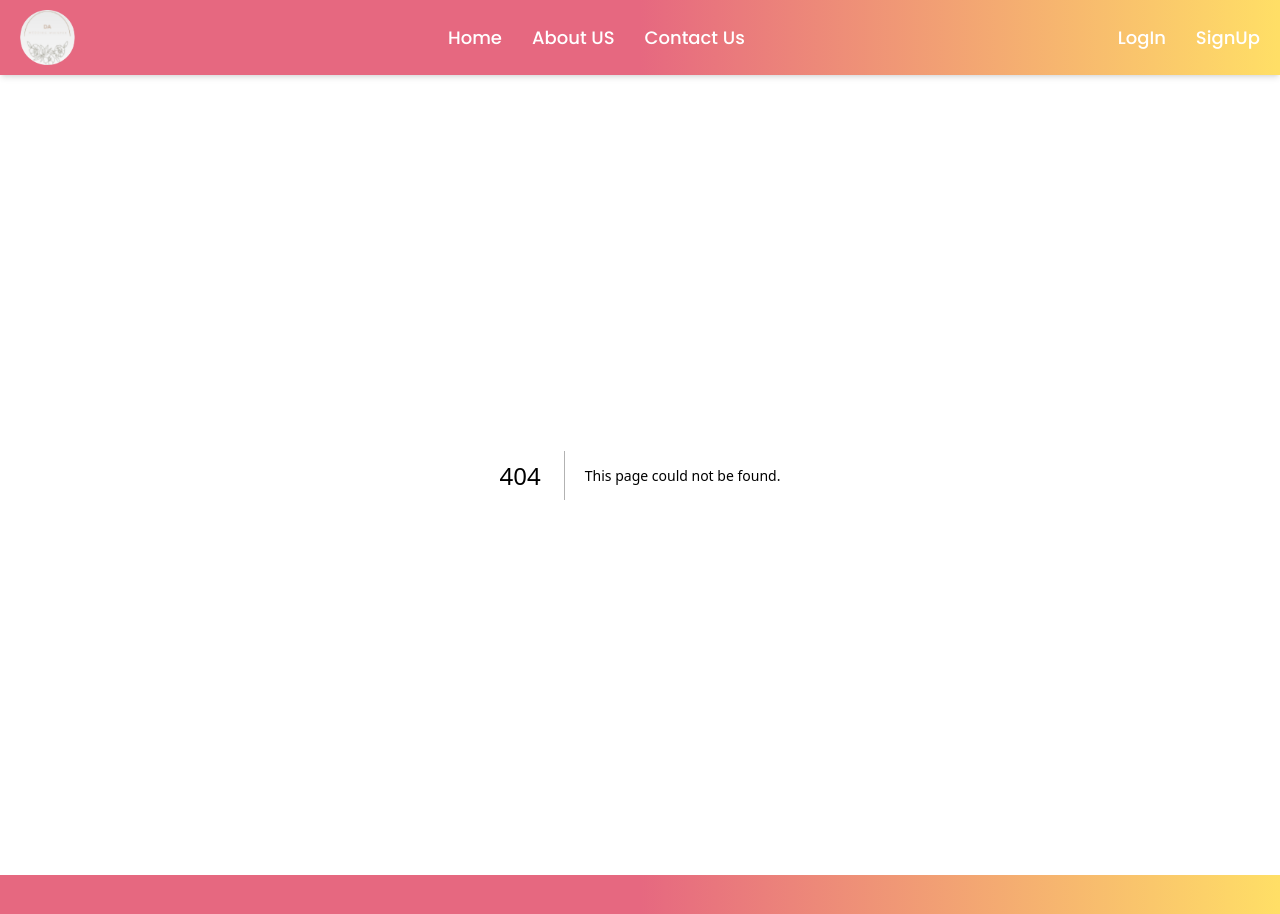
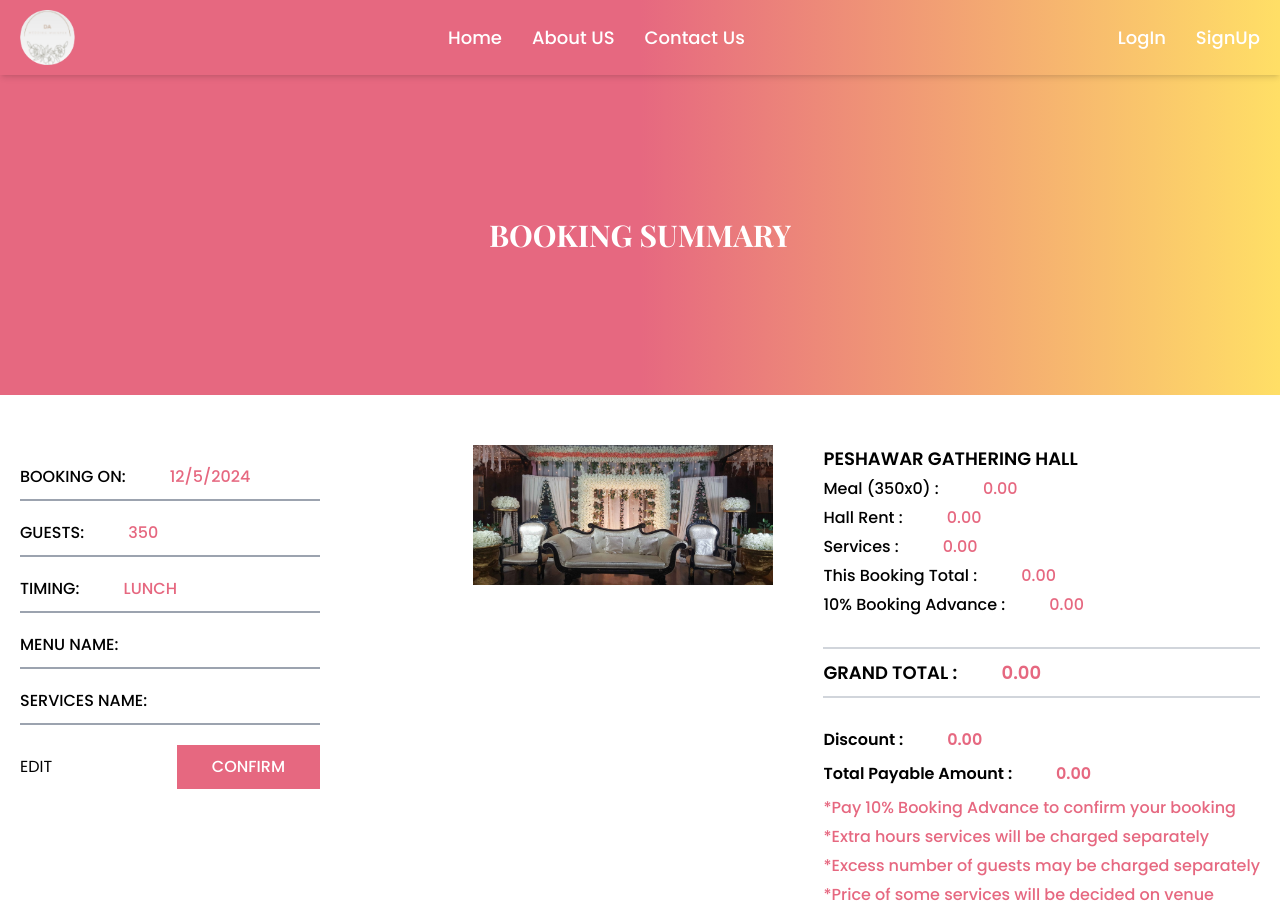
Before and after one commit to M-Alam116/wedding, a Next.js app: page /booking/booking-confirm in a window 1280 px wide. Before the commit this address had no page. Shown: the top 914 px of the page. Built offline with nearby package versions, Linux system fonts and the light colour scheme.

Commit message:
confirm booking page completed

```diff
--- /dev/null
+++ b/components/Booking/BookingConfirm.js
@@ -0,0 +1,153 @@
+import Image from "next/image";
+export default function BookingConfirm() {
+  return (
+    <div className="container">
+      {/* =========== Top Gradient ============= */}
+      <div className="flex items-center justify-center bgGradient w-full h-[15rem] md:h-[20rem]">
+        <h1 className="secondaryFont heading text-[30px] font-[700] text-white text-center">
+          BOOKING SUMMARY
+        </h1>
+      </div>
+
+      {/* ========== booking summary ========= */}
+      <div className="flex gap-[20px] justify-between flex-col lg:flex-row py-[50px] px-[10px] md:px-[20px]">
+        <div className="">
+          <div className="my-[20px]">
+            <label htmlFor="" className="text-[16px] font-[500]">
+              BOOKING ON:{" "}
+              <span className="text-primaryColor ml-[40px]">12/5/2024</span>
+            </label>
+            <div className="h-[2px] w-[300px] bg-gray-400 mt-[10px]"></div>
+          </div>
+
+          <div className="my-[20px]">
+            <label htmlFor="" className="text-[16px] font-[500]">
+              GUESTS: <span className="text-primaryColor ml-[40px]">350</span>
+            </label>
+            <div className="h-[2px] w-[300px] bg-gray-400 mt-[10px]"></div>
+          </div>
+
+          <div className="my-[20px]">
+            <label htmlFor="" className="text-[16px] font-[500]">
+              TIMING: <span className="text-primaryColor ml-[40px]">LUNCH</span>
+            </label>
+            <div className="h-[2px] w-[300px] bg-gray-400 mt-[10px]"></div>
+          </div>
+
+          <div className="my-[20px]">
+            <label htmlFor="" className="text-[16px] font-[500]">
+              MENU NAME:{" "}
+            </label>
+            <div className="h-[2px] w-[300px] bg-gray-400 mt-[10px]"></div>
+          </div>
+
+          <div className="my-[20px]">
+            <label htmlFor="" className="text-[16px] font-[500]">
+              SERVICES NAME:{" "}
+            </label>
+            <div className="h-[2px] w-[300px] bg-gray-400 mt-[10px]"></div>
+          </div>
+
+          <div className="flex justify-between gap-[20px]">
+            <button>EDIT</button>
+            <button className="btn">CONFIRM</button>
+          </div>
+        </div>
+        <div className="flex flex-col md:flex-row justify-center gap-[20px] md:gap-[50px]">
+          <div className="">
+            <Image
+              src="/images/peshawarGatheringhall2.png"
+              width={300}
+              height={200}
+              alt=""
+            />
+          </div>
+          <div className="">
+            <div className="">
+              <h2 className="text-[18px] font-[600]">
+                PESHAWAR GATHERING HALL
+              </h2>
+              <label
+                htmlFor=""
+                className="block text-[16px] font-[500] my-[5px]"
+              >
+                Meal (350x0) :{" "}
+                <span className="text-primaryColor ml-[40px]">0.00</span>
+              </label>
+              <label
+                htmlFor=""
+                className="block text-[16px] font-[500] my-[5px]"
+              >
+                Hall Rent :{" "}
+                <span className="text-primaryColor ml-[40px]">0.00</span>
+              </label>
+              <label
+                htmlFor=""
+                className="block text-[16px] font-[500] my-[5px]"
+              >
+                Services :{" "}
+                <span className="text-primaryColor ml-[40px]">0.00</span>
+              </label>
+              <label
+                htmlFor=""
+                className="block text-[16px] font-[500] my-[5px]"
+              >
+                This Booking Total :{" "}
+                <span className="text-primaryColor ml-[40px]">0.00</span>
+              </label>
+              <label
+                htmlFor=""
+                className="block text-[16px] font-[500] my-[5px]"
+              >
+                10% Booking Advance :{" "}
+                <span className="text-primaryColor ml-[40px]">0.00</span>
+              </label>
+
+              <div className="my-[30px]">
+                <div className="w-full h-[2px] bg-gray-300"></div>
+                <h2 className="text-[18px] font-[600] my-[10px]">
+                  GRAND TOTAL :{" "}
+                  <span className="text-primaryColor ml-[40px]">0.00</span>
+                </h2>
+                <div className="w-full h-[2px] bg-gray-300"></div>
+              </div>
+
+              <div className="">
+                <h2 className="text-[16px] font-[600] my-[10px]">
+                  Discount :{" "}
+                  <span className="text-primaryColor ml-[40px]">0.00</span>
+                </h2>
+                <h2 className="text-[16px] font-[600] my-[10px]">
+                  Total Payable Amount :{" "}
+                  <span className="text-primaryColor ml-[40px]">0.00</span>
+                </h2>
+              </div>
+
+              <div className="">
+                <p className="text-[16px] font-[500] text-primaryColor my-[5px]">
+                  *Pay 10% Booking Advance to confirm your booking
+                </p>
+                <p className="text-[16px] font-[500] text-primaryColor my-[5px]">
+                  *Extra hours services will be charged separately
+                </p>
+                <p className="text-[16px] font-[500] text-primaryColor my-[5px]">
+                  *Excess number of guests may be charged separately
+                </p>
+                <p className="text-[16px] font-[500] text-primaryColor my-[5px]">
+                  *Price of some services will be decided on venue
+                </p>
+                <p className="text-[16px] font-[500] text-primaryColor my-[5px]">
+                  *Service charges applied on venue
+                </p>
+              </div>
+
+              <div className="flex justify-center items-center mt-[40px]">
+                <button className="btn">PLACE BOOKING</button>
+              </div>
+            </div>
+          </div>
+        </div>
+      </div>
+    </div>
+  );
+}
--- /dev/null
+++ b/pages/booking/booking-confirm.js
@@ -0,0 +1,8 @@
+import BookingConfirm from "@/components/Booking/BookingConfirm";
+export default function BookingConfirmPage() {
+  return (
+    <div>
+      <BookingConfirm />
+    </div>
+  );
+}
```
